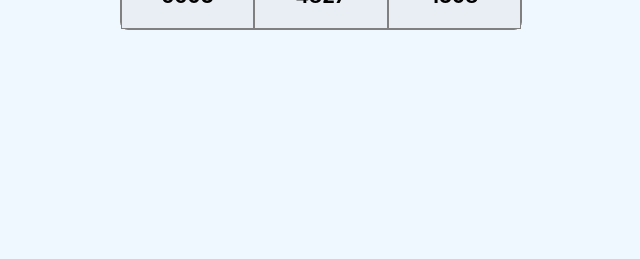
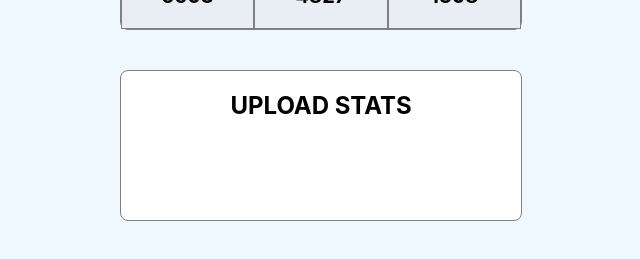
Before and after one commit to romaniv2511/goit-react-hw-01-components, a React (Create React App) app: page / in a window 1280 px wide. Shown: the part 485-744 px from the top of the page, without its empty margins (319-959 px from the left). Built offline with nearby package versions, Linux system fonts and the light colour scheme.

Commit message:
add Statistics component

```diff
--- a/src/components/App.jsx
+++ b/src/components/App.jsx
@@ -1,14 +1,19 @@
-import { Profile } from "./profile/Profile";
 import user from "../user.json"
+import data from "../data.json"
+import { Profile } from "./Profile/Profile";
+import { Statistics } from "./Statistics/Statistics";
 
 export const App = () => {
-
   return (
-    <Profile
+    <>
+      <Profile
         username={user.username}
         tag={user.tag}
         location={user.location}
         avatar={user.avatar}
         stats={user.stats}
-    />)
+      />
+      <Statistics title="Upload stats" data={data} />
+    </>
+  )
 };
--- /dev/null
+++ b/src/components/Statistics/Statistics.jsx
@@ -0,0 +1,29 @@
+import PropTypes from "prop-types";
+import "./statistics.css"
+
+export const Statistics = ({ title, data }) => {
+    return (
+        <section className="statistics">
+            {!!title && <h2 className="title">{title}</h2>}
+
+            <ul className="stat-list">
+                {data.map(({ id, label, percentage }) =>
+                    <li className="item" key={id}>
+                        <span className="label">{label}</span>
+                        <span className="percentage">{percentage}%</span>
+                    </li>)}
+            </ul>
+        </section>
+    )
+}
+
+Statistics.propTypes = {
+    title: PropTypes.string,
+    data: PropTypes.arrayOf(PropTypes.shape(
+        {
+            id: PropTypes.string,
+            label: PropTypes.string,
+            percentage: PropTypes.number
+        }
+    ))
+}
--- /dev/null
+++ b/src/components/Statistics/statistics.css
@@ -0,0 +1,46 @@
+.statistics {
+    margin-top: 40px;
+    margin-left: auto;
+    margin-right: auto;
+
+    border: 1px solid grey;
+    border-radius: 8px;
+
+    width: 400px;
+
+    background-color: #fff;
+
+    text-align: center;
+}
+
+.title {
+    text-transform: uppercase;
+}
+.stat-list {
+    display: flex;
+}
+.stat-list .item {
+    display: flex;
+    flex-direction: column;
+    justify-content: center;
+    padding: 20px 0;
+
+    width: 100px;
+
+    visibility: hidden;
+}
+.stat-list .item:nth-child(1) {
+    background-color: blue;
+}
+.stat-list .item:nth-child(2) {
+    background-color: fuchsia;
+}
+.stat-list .item:nth-child(3) {
+    background-color: palevioletred;
+}
+.stat-list .item:nth-child(4) {
+    background-color: greenyellow;
+}
+.stat-list .item:nth-child(5) {
+    background-color: pink;
+}
--- a/src/components/profile/profile.css
+++ b/src/components/profile/profile.css
@@ -4,7 +4,6 @@ p, ul {
 }
 
 .profile {
-    display: block;
     margin-top: 40px;
     margin-left: auto;
     margin-right: auto;
```
Also changed, not shown: src/friends.json (added, +32 -0 lines).
